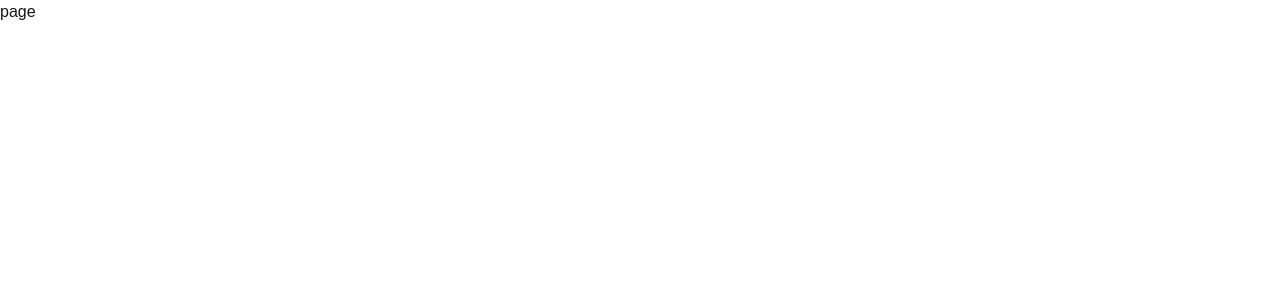
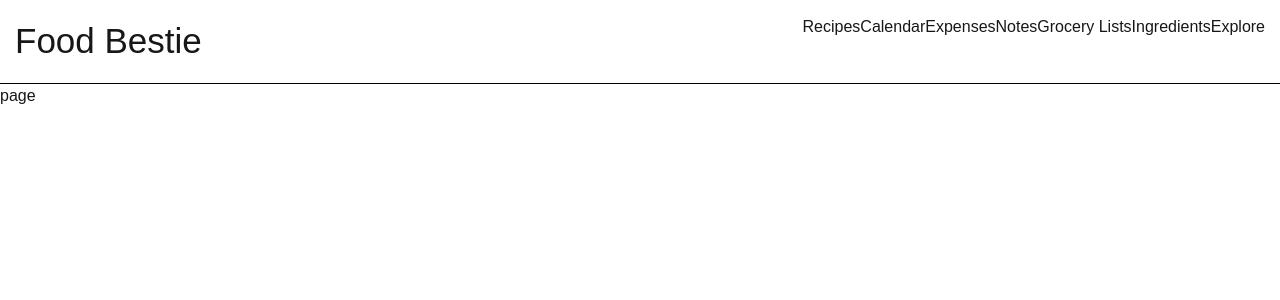
Before and after one commit to monicakrystal/foodplanner, a Next.js app: page /calendar in a window 1280 px wide. Shown: the top 300 px of the page. Built offline with nearby package versions, Linux system fonts and the light colour scheme.

Commit message:
update plan and put nav in layout so its global

```diff
--- a/app/layout.tsx
+++ b/app/layout.tsx
@@ -1,5 +1,6 @@
 import type { Metadata } from "next";
 import { Geist, Geist_Mono } from "next/font/google";
+import NavBar from "../components/NavBar/NavBar";
 import "./globals.css";
 
 const geistSans = Geist({
@@ -27,6 +28,7 @@ export default function RootLayout({
       <body
         className={`${geistSans.variable} ${geistMono.variable} antialiased`}
       >
+        <NavBar/>
         {children}
       </body>
     </html>
--- a/app/page.tsx
+++ b/app/page.tsx
@@ -1,8 +1,8 @@
-import NavBar from "./components/NavBar/NavBar";
+
 
 
 export default function Home() {
   return (
-    <div><NavBar/></div>
+    <div></div>
   );
 }
--- a/app/recipes/page.tsx
+++ b/app/recipes/page.tsx
@@ -1,10 +1,10 @@
-import RecipeThumbnail from "../components/RecipeThumbnail/RecipeThumbnail"
+import RecipeThumbnail from "../../components/RecipeThumbnail/RecipeThumbnail"
+
 
 
 const page = () => {
   return (
     <div>
-
       <RecipeThumbnail/>
     </div>
   )
```
Also changed, not shown: 1 other file (tests, documents, lock files or other folders).
